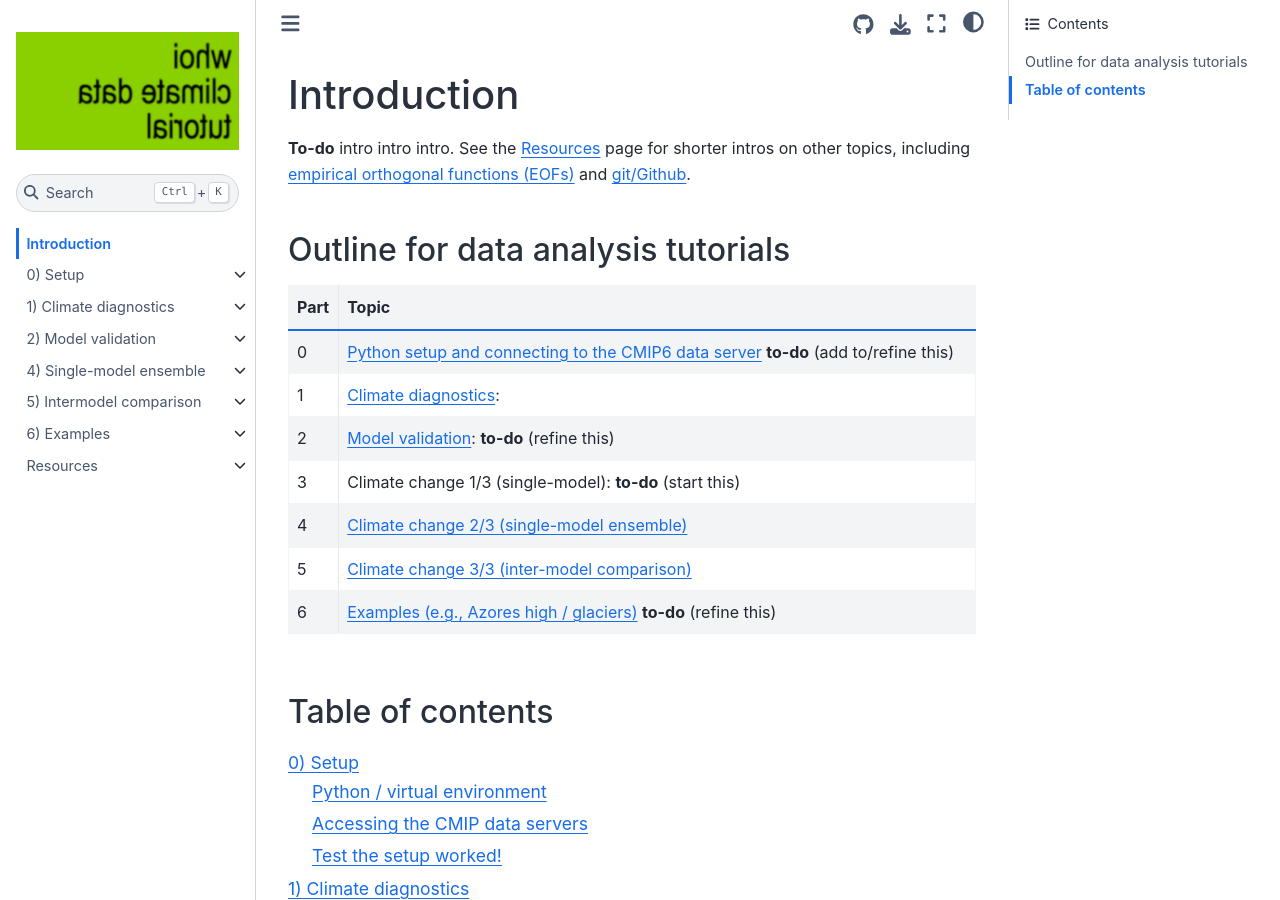
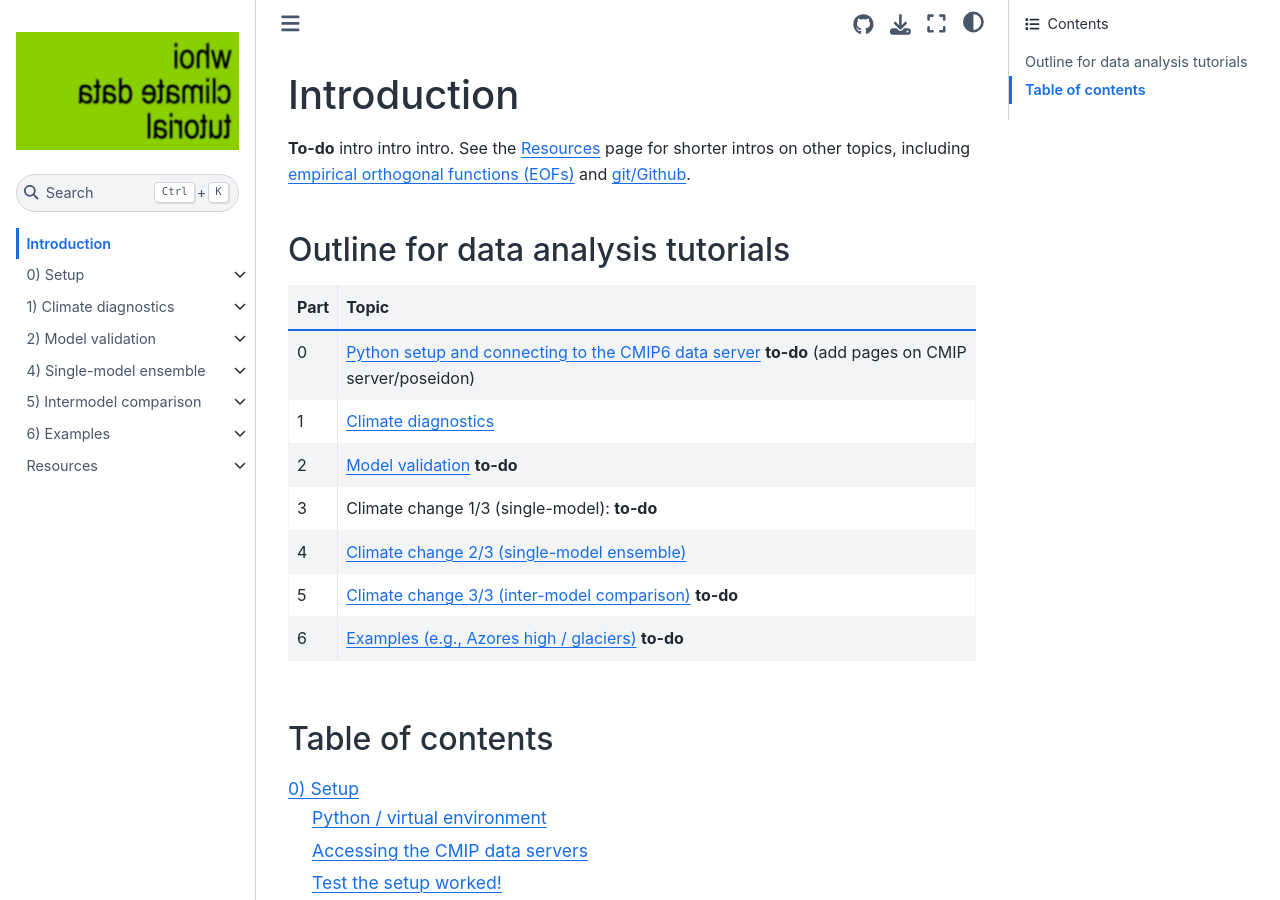
Before and after one commit to ktcarr/whoi-climate-tutorial_2025, a Jupyter Book: the page built from docs/pages/intro.md, in a window 1280 px wide and 900 px high. Built offline with Jupyter Book 1.0.4 settings and Sphinx 7.4.7 and the Sphinx Book theme 1.1.4, drawn with Linux system fonts in a browser that asks for light colours; pages that are not in the unit, such as notebooks, are missing from menus.

Commit message:
update TOC and slides link

```diff
--- a/docs/_toc.yml
+++ b/docs/_toc.yml
@@ -11,7 +11,7 @@ chapters:
   - file: pages/setup/test
 - file: pages/data_analysis/overview
   sections:
-  - url: https://docs.google.com/presentation/d/1DZRXfNPGTo16g4iyo0TyZzevw06dgi5qklZvJoqnEQw/edit?usp=sharing
+  - url: https://docs.google.com/presentation/d/1F3ClDLU4TeUIMx5RtKBREIaY270f5Ra1BCKot5fQyiE/edit?usp=sharing
     title: Slides
   - file: pages/data_analysis/example.ipynb
 - file: pages/model_validation/overview
--- a/docs/pages/intro.md
+++ b/docs/pages/intro.md
@@ -5,13 +5,13 @@
 ## Outline for data analysis tutorials
 Part | Topic
 -- | --
-0 | [Python setup and connecting to the CMIP6 data server](setup/setup.md) **to-do** (add to/refine this)
-1 | [Climate diagnostics](data_analysis/overview.md):
-2 | [Model validation](model_validation/overview.md): **to-do** (refine this)
-3 | Climate change 1/3 (single-model): **to-do** (start this)
+0 | [Python setup and connecting to the CMIP6 data server](setup/setup.md) **to-do** (add pages on CMIP server/poseidon)
+1 | [Climate diagnostics](data_analysis/overview.md)
+2 | [Model validation](model_validation/overview.md) **to-do**
+3 | Climate change 1/3 (single-model): **to-do**
 4 | [Climate change 2/3 (single-model ensemble)](single_model_ensemble/overview.md)
-5 | [Climate change 3/3 (inter-model comparison)](intermodel_comp/overview.md)
-6 | [Examples (e.g., Azores high / glaciers)](examples/overview.md) **to-do** (refine this)
+5 | [Climate change 3/3 (inter-model comparison)](intermodel_comp/overview.md) **to-do**
+6 | [Examples (e.g., Azores high / glaciers)](examples/overview.md) **to-do**
 
 
 ## Table of contents
```
